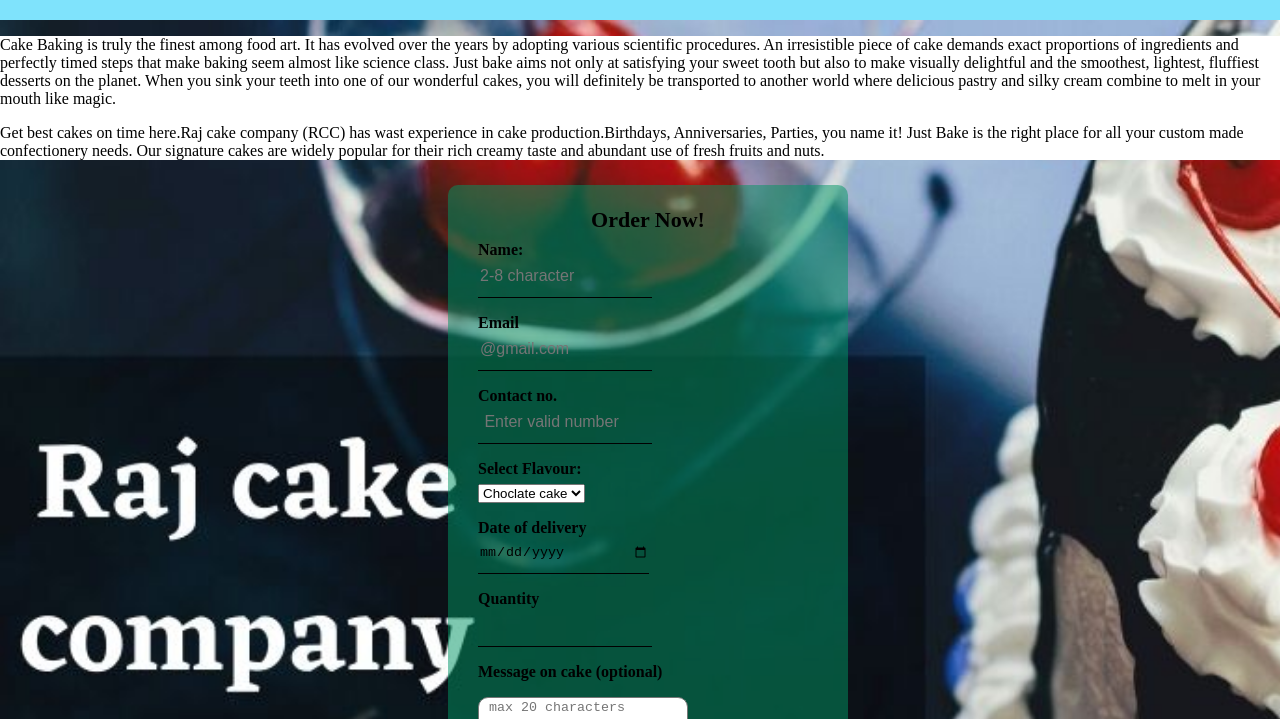
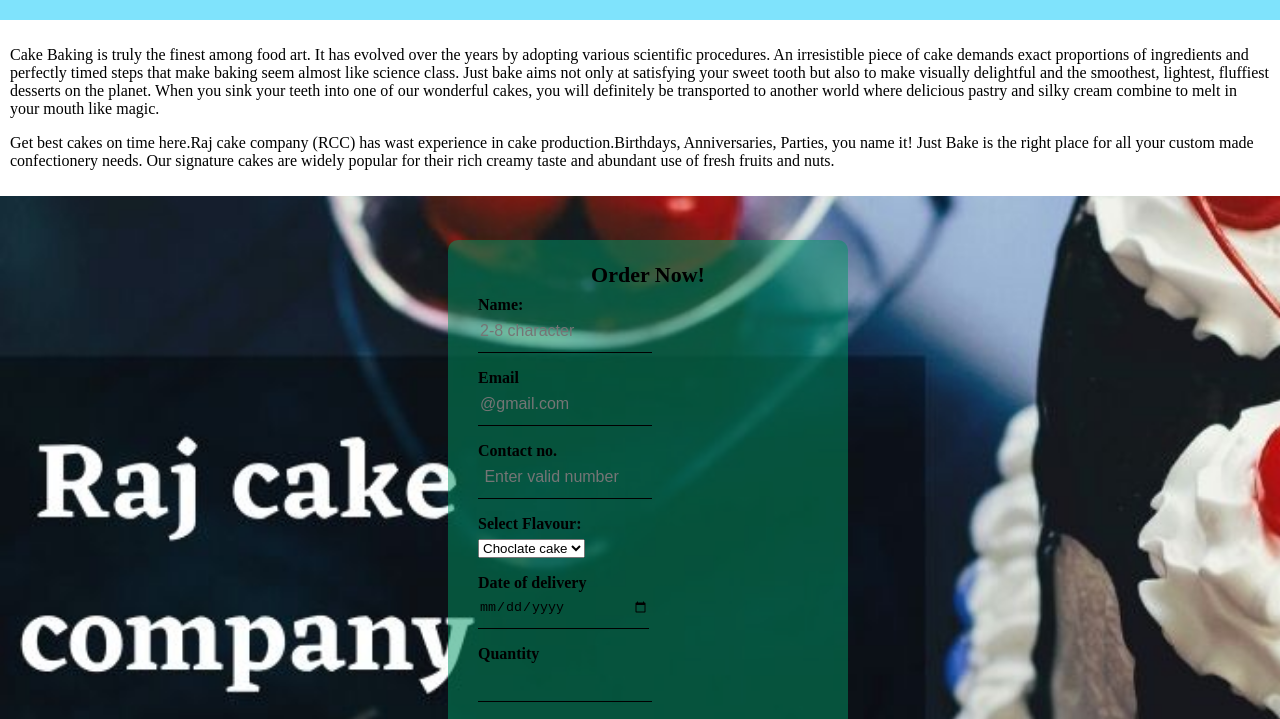
Before and after one commit to Prathviraj11/Cake-ordering-website, a plain HTML site: page index.html in a window 1280 px wide. Shown: the part 70-789 px from the top of the page. Drawn offline with Linux system fonts and the light colour scheme.

Commit message:
Layouts modified

```diff
--- a/index.css
+++ b/index.css
@@ -12,18 +12,16 @@ body{
   background-image: url("Background_img.jpg");
   background-size: cover;
 }
-
 /*class for heading of page*/
 .top{
-
   height:50px;
   background-color:rgba(0, 200, 250, 0.5);
   text-align: center;
   padding: 20px;
 }
-
 .para{
   background-color: white;
+  padding: 10px;
 }
 .para::select{
   background-color:black;
@@ -40,11 +38,9 @@ body{
   height:650px;
   color: #000;
   position: absolute;
-  top:15%;
+  top:20%;
   left: 35%;
-  /*transform: translate(-50%,-50%); */
 }
-
 .box p{
   margin: 0;
   padding-top: 20px;
@@ -58,14 +54,12 @@ body{
   background: transparent;
   outline: none;
   height: 40px;
-
   width:50%;
 }
 #area{
   height:60px;
   width:60%;
   border-radius: 10px;
-
 }
 /*clss to format submit button*/
 #btn{
```
Also changed, not shown: index.html (+0 -1 lines).
